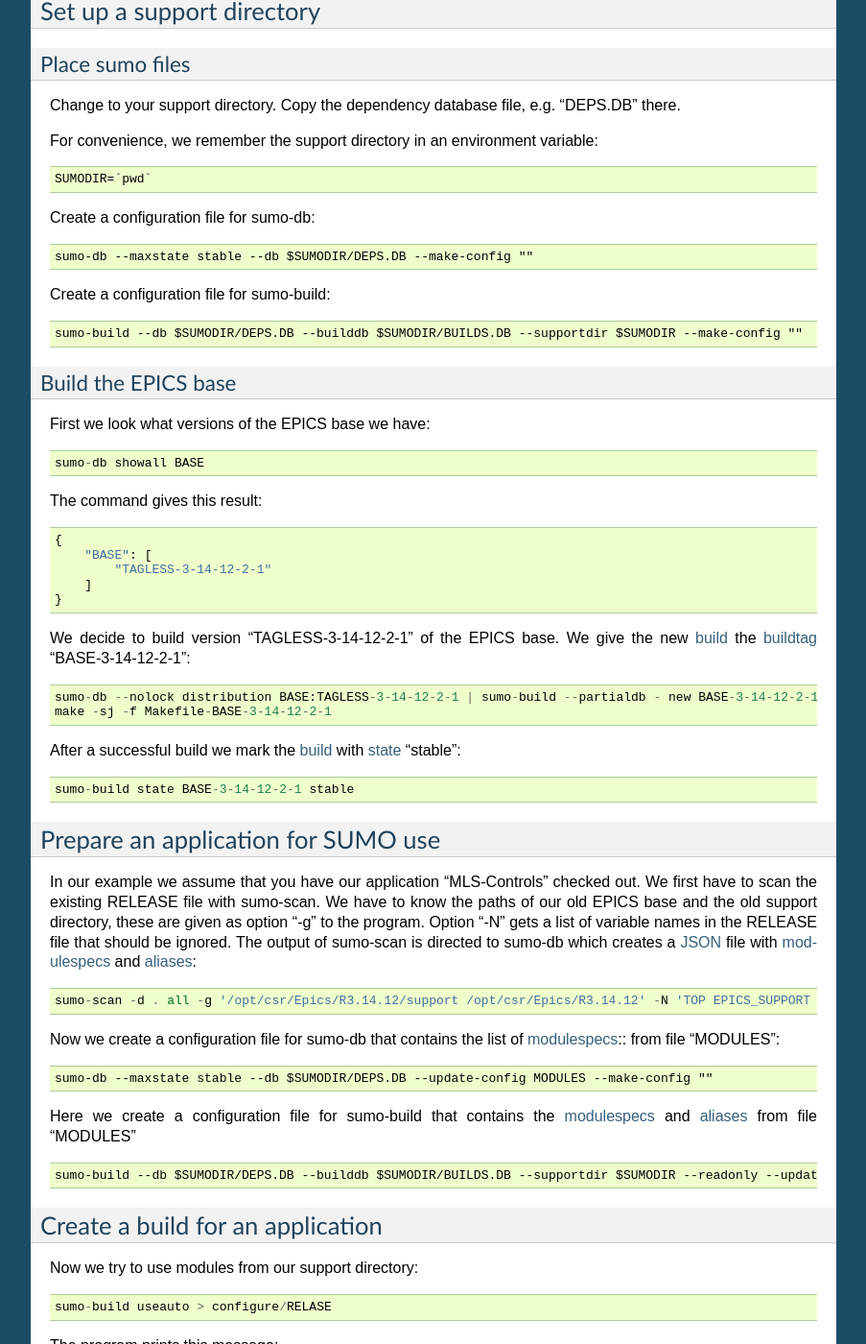
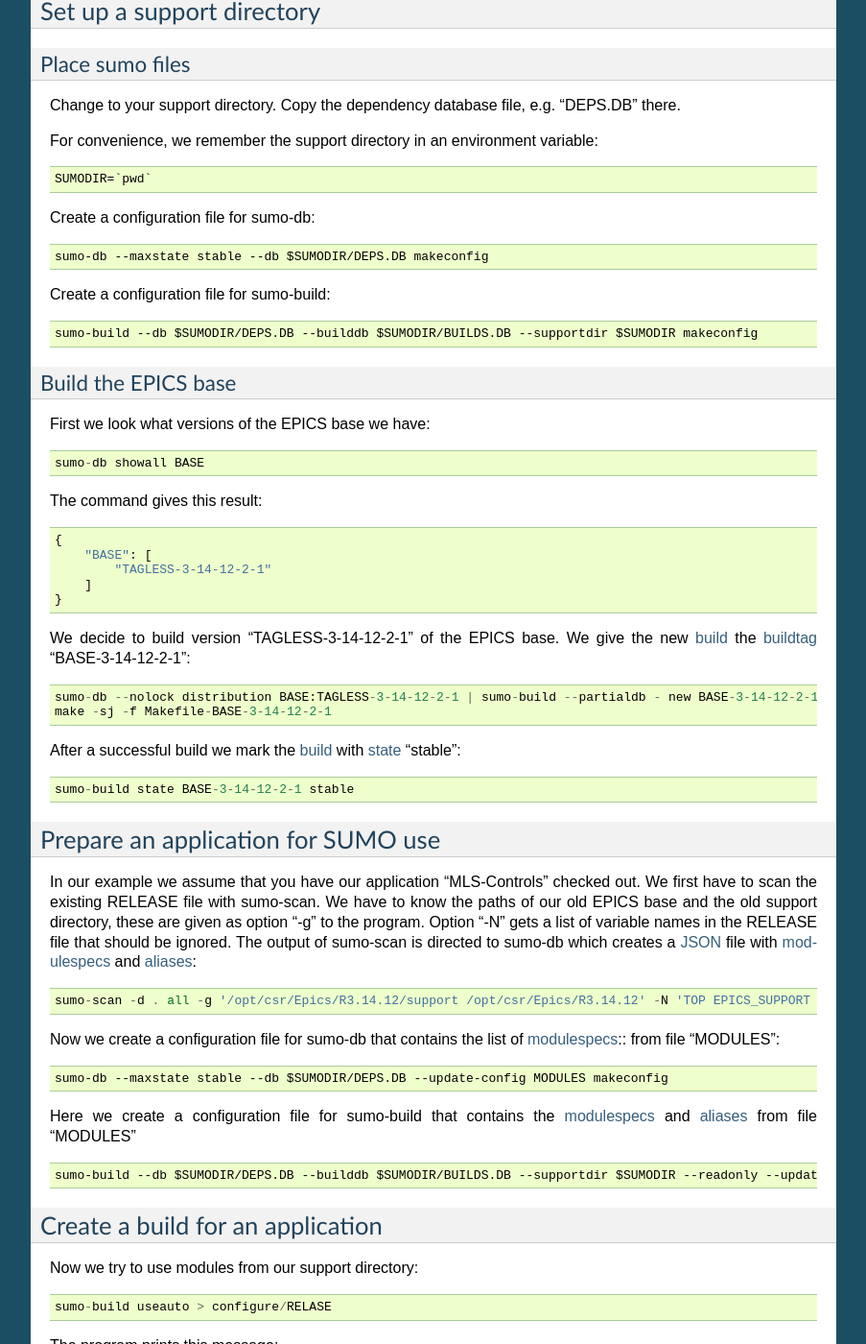
Before and after one commit to klauer/epics-sumo-mirror, a Sphinx documentation site: the page built from doc/examples.rst, in a window 1280 px wide and 1400 px high, scrolled down 1215 px. Shown: the whole window at 96% size, without its empty margins (198-1101 px from the left). Built offline with Sphinx 7.4.7, drawn with Linux system fonts in a browser that asks for light colours.

Commit message:
Option "--make-config" was replaced by command "makeconfig".
This change was made in all three scripts. The strange feature that
"--make-config" had sometimes to be followed by "" is now removed. "makeconfig"
now simply has an optional argument.

```diff
--- a/doc/examples.rst
+++ b/doc/examples.rst
@@ -82,11 +82,11 @@ For convenience, we remember the support directory in an environment variable::
 
 Create a configuration file for sumo-db::
 
-  sumo-db --maxstate stable --db $SUMODIR/DEPS.DB --make-config ""
+  sumo-db --maxstate stable --db $SUMODIR/DEPS.DB makeconfig
 
 Create a configuration file for sumo-build::
 
-  sumo-build --db $SUMODIR/DEPS.DB --builddb $SUMODIR/BUILDS.DB --supportdir $SUMODIR --make-config ""
+  sumo-build --db $SUMODIR/DEPS.DB --builddb $SUMODIR/BUILDS.DB --supportdir $SUMODIR makeconfig
 
 Build the EPICS base
 ++++++++++++++++++++
@@ -129,12 +129,12 @@ to sumo-db which creates a `JSON <http://www.json.org>`_ file with
 Now we create a configuration file for sumo-db that contains the list of
 :term:`modulespecs`:: from file "MODULES"::
 
-  sumo-db --maxstate stable --db $SUMODIR/DEPS.DB --update-config MODULES --make-config ""
+  sumo-db --maxstate stable --db $SUMODIR/DEPS.DB --update-config MODULES makeconfig
 
 Here we create a configuration file for sumo-build that contains the
 :term:`modulespecs` and :term:`aliases` from file "MODULES" ::
 
-  sumo-build --db $SUMODIR/DEPS.DB --builddb $SUMODIR/BUILDS.DB --supportdir $SUMODIR --readonly --update-config MODULES --make-config ""
+  sumo-build --db $SUMODIR/DEPS.DB --builddb $SUMODIR/BUILDS.DB --supportdir $SUMODIR --readonly --update-config MODULES makeconfig
 
 Create a build for an application
 ---------------------------------
```
Also changed, not shown: doc/reference-sumo-build.rst (+7 -4 lines), doc/reference-sumo-db.rst (+7 -4 lines), doc/reference-sumo-scan.rst (+7 -9 lines), 3 other files.
